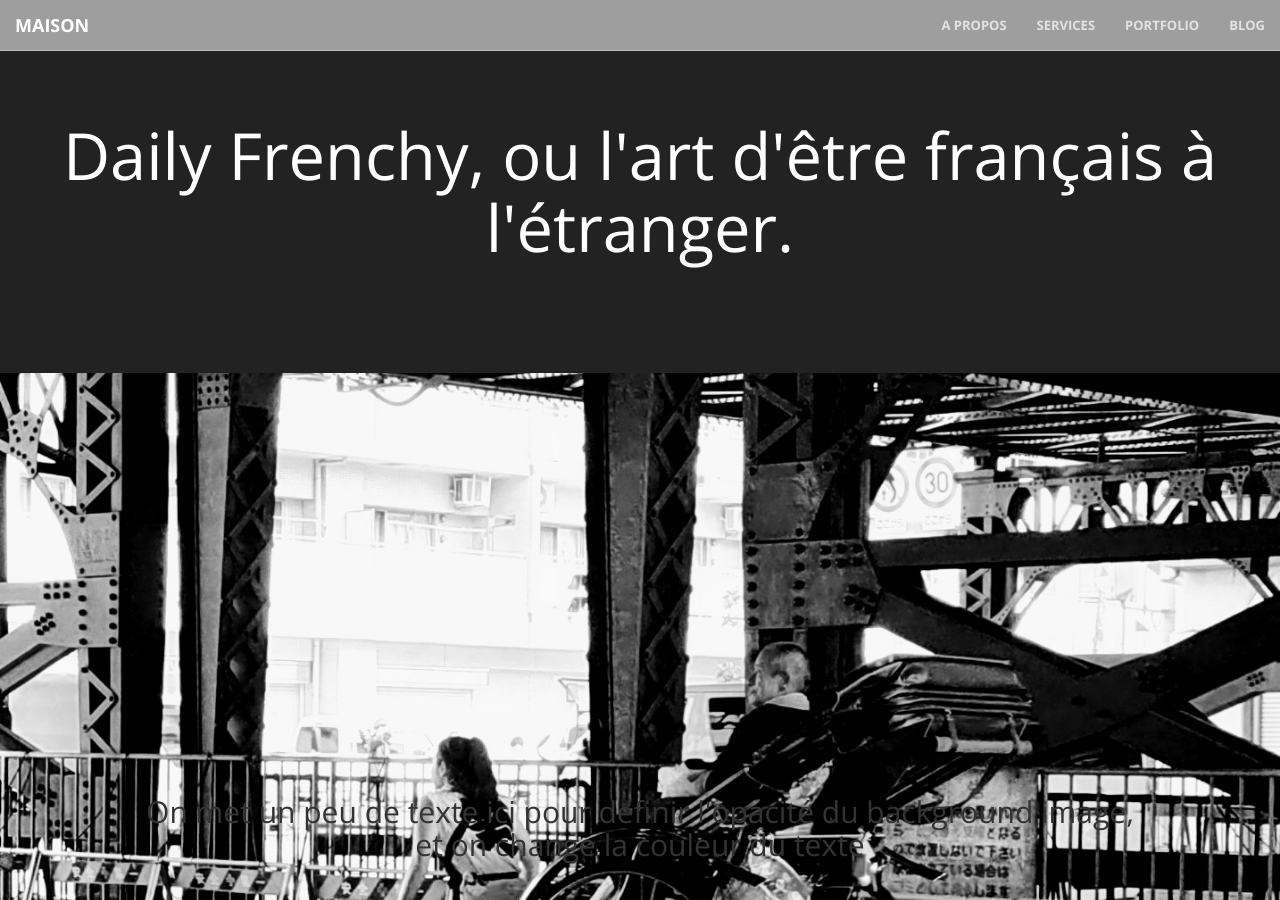
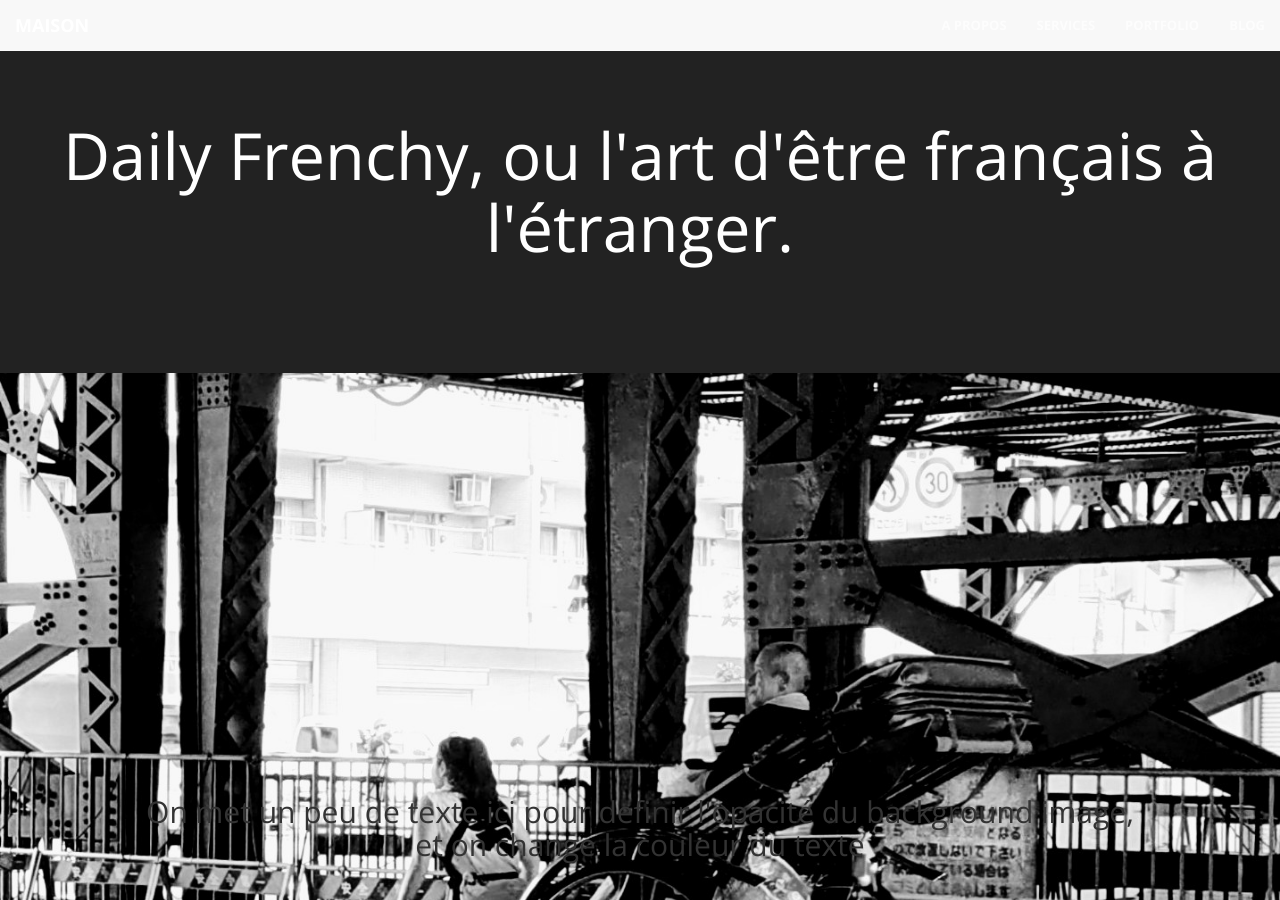
Before and after one commit to daily-frenchy/open, a Jekyll site: the page built from index.html, in a window 1280 px wide and 900 px high. Built offline with Jekyll 4.4.1, drawn with Linux system fonts in a browser that asks for light colours.

Commit message:
Update creative.css

```diff
--- a/css/creative.css
+++ b/css/creative.css
@@ -88,7 +88,6 @@ aside {
 .navbar-default {
     border-color: rgba(34,34,34,.05);
     font-family: 'Open Sans','Helvetica Neue',Arial,sans-serif;
-    background-image:url(/open/img/about.jpg);
     -webkit-transition: all .35s;
     -moz-transition: all .35s;
     transition: all .35s;
@@ -137,7 +136,6 @@ aside {
 @media(min-width:768px) {
     .navbar-default {
         border-color: rgba(255,255,255,.3);
-        background-image:url(/open/img/about.jpg);
     }
 
     .navbar-default .navbar-header .navbar-brand {
```
